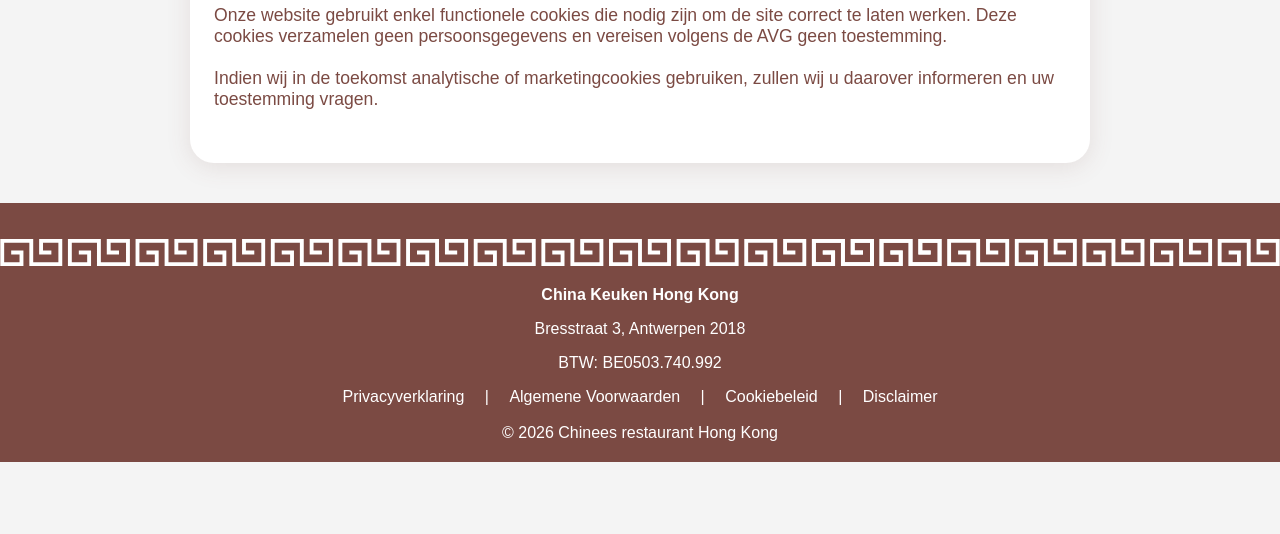
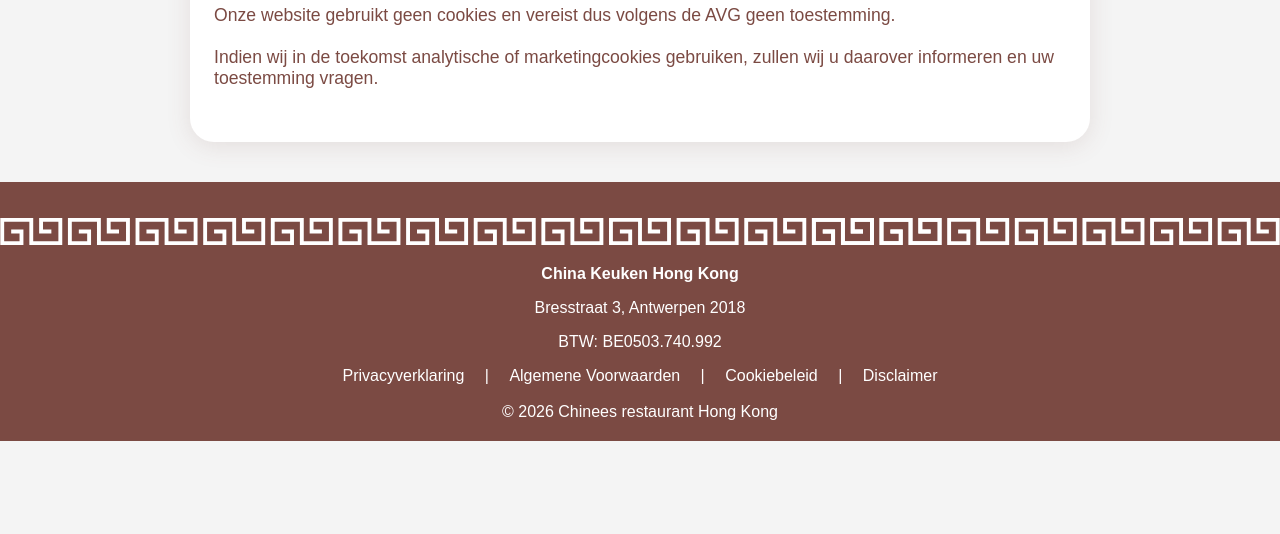
Before and after one commit to Stefan-Huran/China-keuken-Hong-Kong, a plain HTML site: page src/html/cookies.html in a window 1280 px wide. Shown: the part 266-800 px from the top of the page. Drawn offline with Linux system fonts and the light colour scheme.

Commit message:
Update cookies.html

```diff
--- a/src/html/cookies.html
+++ b/src/html/cookies.html
@@ -55,7 +55,7 @@
     <section id="privacy" class="privacy-section">
     <div class="privacy-div">
   <h1>Cookiebeleid</h1>
-  <p>Onze website gebruikt enkel functionele cookies die nodig zijn om de site correct te laten werken. Deze cookies verzamelen geen persoonsgegevens en vereisen volgens de AVG geen toestemming.</p>
+  <p>Onze website gebruikt geen cookies en vereist dus volgens de AVG geen toestemming.</p>
 
   <p>Indien wij in de toekomst analytische of marketingcookies gebruiken, zullen wij u daarover informeren en uw toestemming vragen.</p>
   </div>
```
